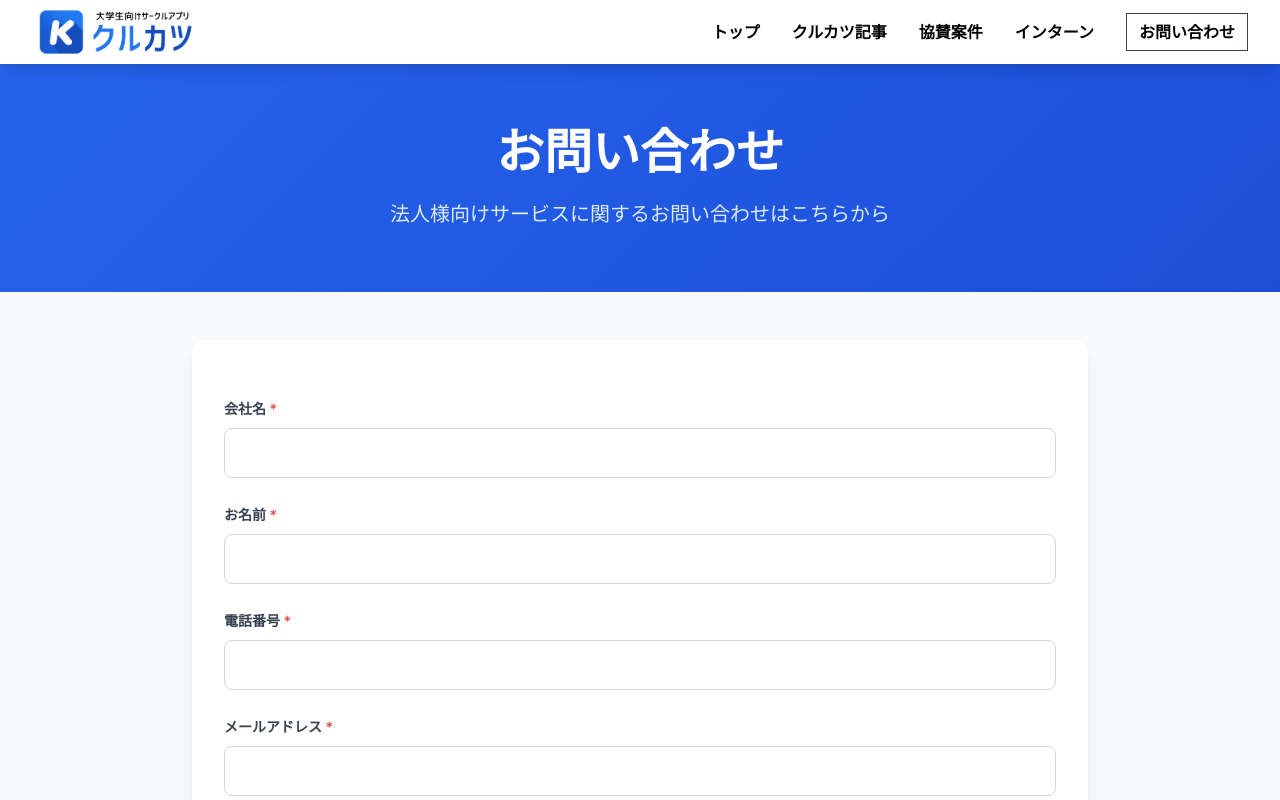
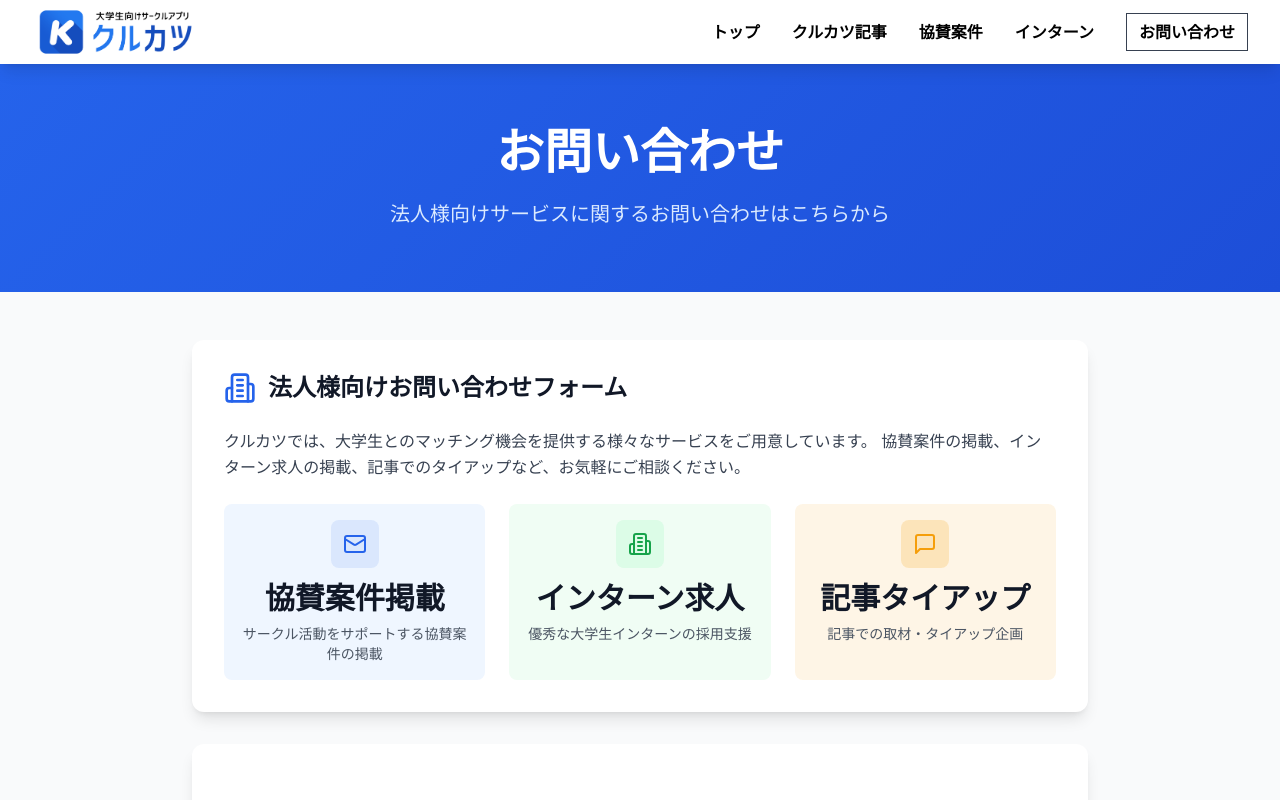
Before and after one commit to kazuki637/kurukatsu-web, a Next.js app: page /contact in a window 1280 px wide. Shown: the top 800 px of the page. Built offline with nearby package versions, Linux system fonts and the light colour scheme.

Commit message:
Fix: Add static HTML form to public directory for Netlify Forms detection - Based on microCMS template analysis, added static HTML form in public/contact-form.html to ensure Netlify can detect forms at build time

```diff
--- a/app/contact/page.tsx
+++ b/app/contact/page.tsx
@@ -1,4 +1,5 @@
 import Link from 'next/link'
+import { Mail, Building2, MessageSquare } from 'lucide-react'
 
 export default function ContactPage() {
   return (
@@ -19,6 +20,45 @@ export default function ContactPage() {
 
       <div className="container-max px-4 sm:px-6 lg:px-8 py-12">
         <div className="max-w-4xl mx-auto">
+          {/* 説明セクション */}
+          <div className="bg-white rounded-xl shadow-lg p-8 mb-8">
+            <div className="flex items-center space-x-3 mb-6">
+              <Building2 className="w-8 h-8 text-primary" />
+              <h2 className="text-2xl font-bold text-gray-900">法人様向けお問い合わせフォーム</h2>
+            </div>
+
+            <p className="text-gray-700 leading-relaxed mb-6">
+              クルカツでは、大学生とのマッチング機会を提供する様々なサービスをご用意しています。
+              協賛案件の掲載、インターン求人の掲載、記事でのタイアップなど、お気軽にご相談ください。
+            </p>
+
+            <div className="grid md:grid-cols-3 gap-6">
+              <div className="text-center p-4 bg-blue-50 rounded-lg">
+                <div className="w-12 h-12 bg-primary/10 text-primary rounded-lg flex items-center justify-center mx-auto mb-3">
+                  <Mail className="w-6 h-6" />
+                </div>
+                <h3 className="font-semibold text-gray-900 mb-2">協賛案件掲載</h3>
+                <p className="text-sm text-gray-600">サークル活動をサポートする協賛案件の掲載</p>
+              </div>
+
+              <div className="text-center p-4 bg-green-50 rounded-lg">
+                <div className="w-12 h-12 bg-green-100 text-green-600 rounded-lg flex items-center justify-center mx-auto mb-3">
+                  <Building2 className="w-6 h-6" />
+                </div>
+                <h3 className="font-semibold text-gray-900 mb-2">インターン求人</h3>
+                <p className="text-sm text-gray-600">優秀な大学生インターンの採用支援</p>
+              </div>
+
+              <div className="text-center p-4 bg-secondary/10 rounded-lg">
+                <div className="w-12 h-12 bg-secondary/20 text-secondary rounded-lg flex items-center justify-center mx-auto mb-3">
+                  <MessageSquare className="w-6 h-6" />
+                </div>
+                <h3 className="font-semibold text-gray-900 mb-2">記事タイアップ</h3>
+                <p className="text-sm text-gray-600">記事での取材・タイアップ企画</p>
+              </div>
+            </div>
+          </div>
+
           {/* フォームセクション */}
           <div className="bg-white rounded-xl shadow-lg p-8">
             <form
```
Also changed, not shown: public/contact-form.html (added, +28 -0 lines).
